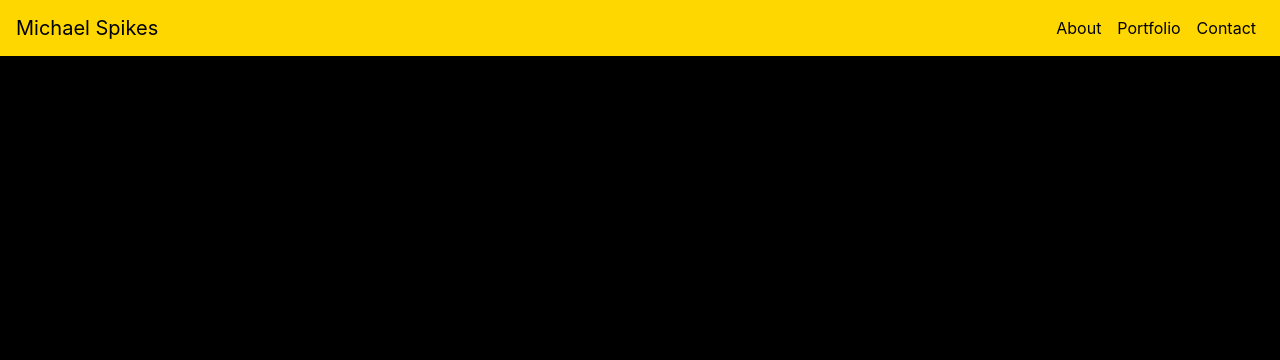
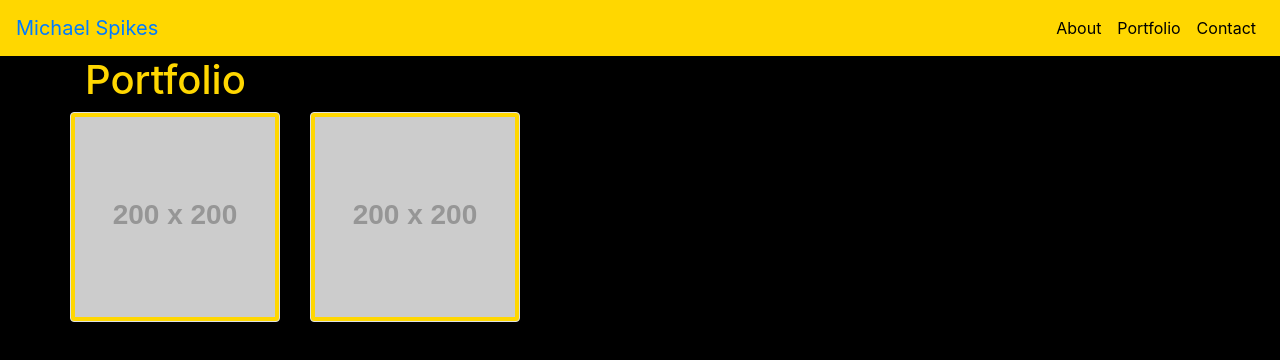
Before and after one commit to michaelspikes85/Week-2-Homework, a plain HTML site: page portfolio.html in a window 1280 px wide. Drawn offline with nearby package versions, Linux system fonts and the light colour scheme; placeholder pictures from the web are drawn by us.

Commit message:
started layout of portfolio

```diff
--- a/portfolio.html
+++ b/portfolio.html
@@ -41,5 +41,31 @@
         </ul>
       </div>
     </nav>
+
+    <main>
+      <div class="container">
+        <div class="row">
+          <div class="col-xs-12 col-md-12">
+            <h1>Portfolio</h1>
+          </div>
+          <div class="row">
+            <div class="col-xs-1 col-md-6">
+              <img
+                src="http://placehold.it/200x200"
+                alt="Word Guess"
+                class="img-thumbnail"
+              />
+            </div>
+            <div class="col-xs-1 col-md-6">
+              <img
+                src="http://placehold.it/200x200"
+                alt="RPG Game"
+                class="img-thumbnail"
+              />
+            </div>
+
+        </div>
+      </div>
+    </main>
   </body>
 </html>
--- a/style-common.css
+++ b/style-common.css
@@ -9,7 +9,7 @@ body {
 }
 
 .navbar-brand {
-  color: black;
+  color: gblack;
 }
 
 .nav-link {
```
